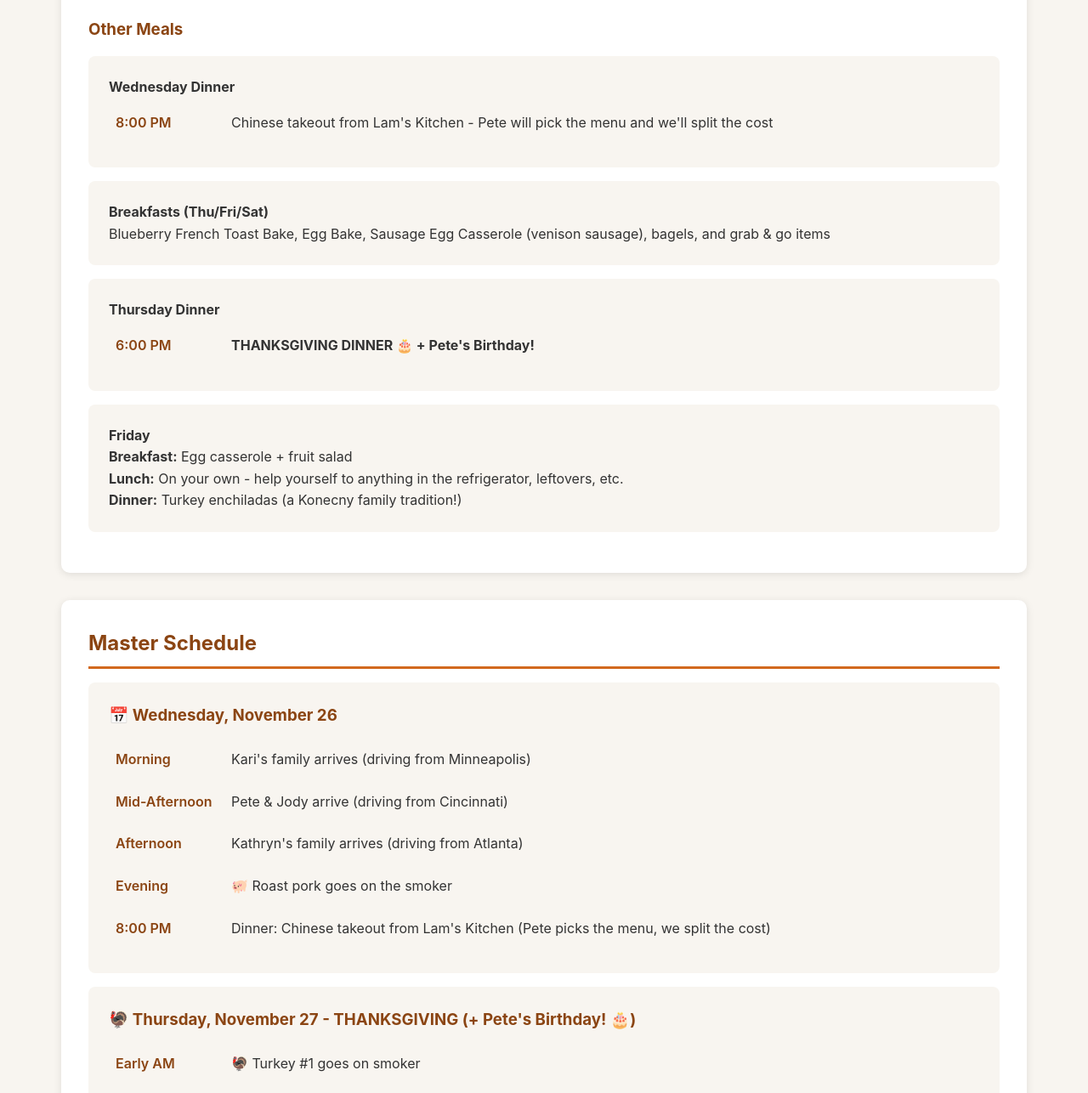
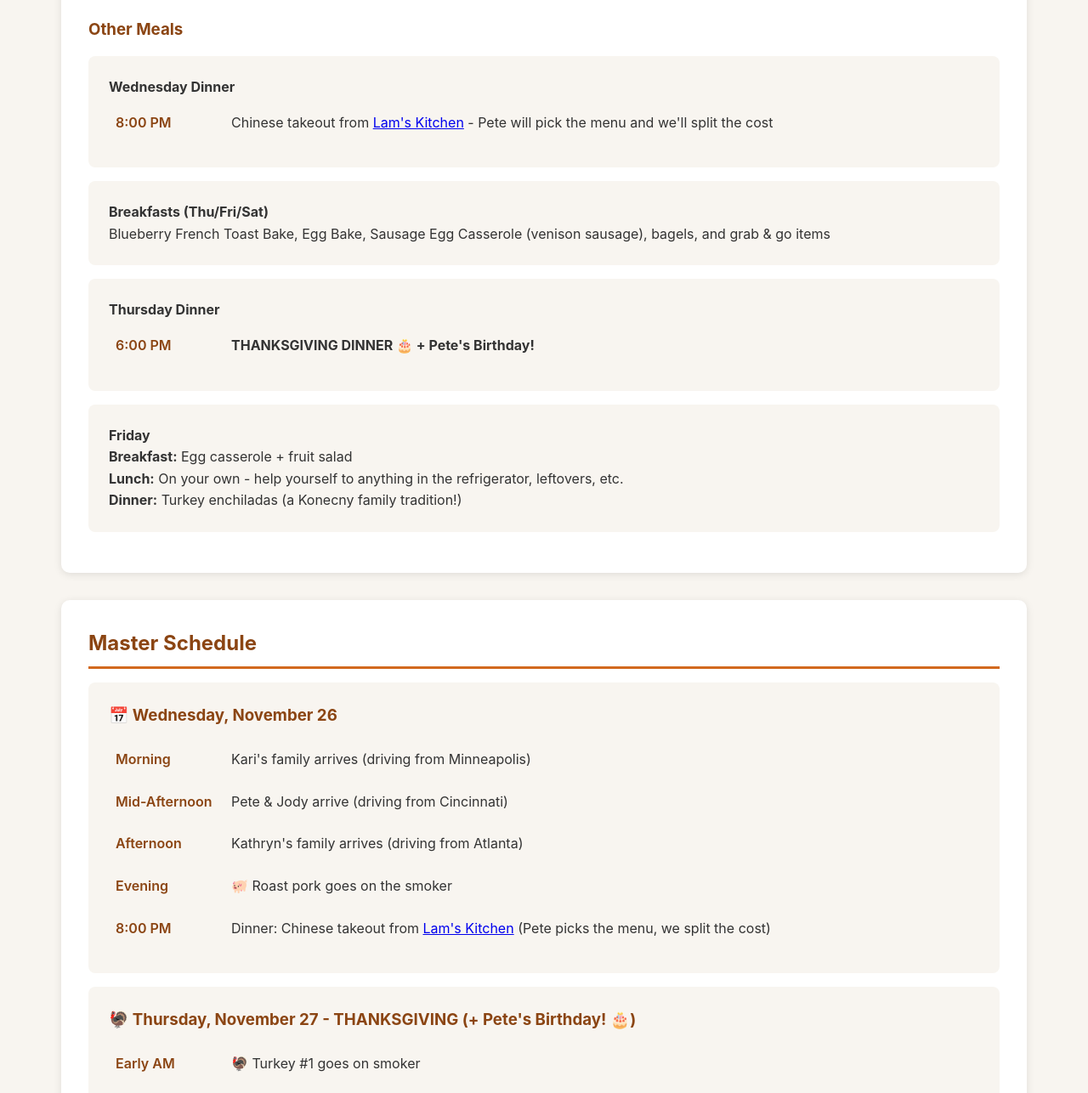
Before and after one commit to CPKonecny/thanksgiving-2025, a plain HTML site: page index.html in a window 1280 px wide. Shown: the part 8880-10166 px from the top of the page at 85% size. Drawn offline with Linux system fonts and the light colour scheme.

Commit message:
Add files via upload

```diff
--- a/index.html
+++ b/index.html
@@ -721,7 +721,7 @@
                 <h4>Wednesday Dinner</h4>
                 <div class="time-slot">
                     <span class="time">8:00 PM</span>
-                    <span>Chinese takeout from Lam's Kitchen - Pete will pick the menu and we'll split the cost</span>
+                    <span>Chinese takeout from <a href="https://lamskitchennc.com/" target="_blank">Lam's Kitchen</a> - Pete will pick the menu and we'll split the cost</span>
                 </div>
             </div>
 
@@ -770,7 +770,7 @@
                 </div>
                 <div class="time-slot">
                     <span class="time">8:00 PM</span>
-                    <span>Dinner: Chinese takeout from Lam's Kitchen (Pete picks the menu, we split the cost)</span>
+                    <span>Dinner: Chinese takeout from <a href="https://lamskitchennc.com/" target="_blank">Lam's Kitchen</a> (Pete picks the menu, we split the cost)</span>
                 </div>
             </div>
 
```
